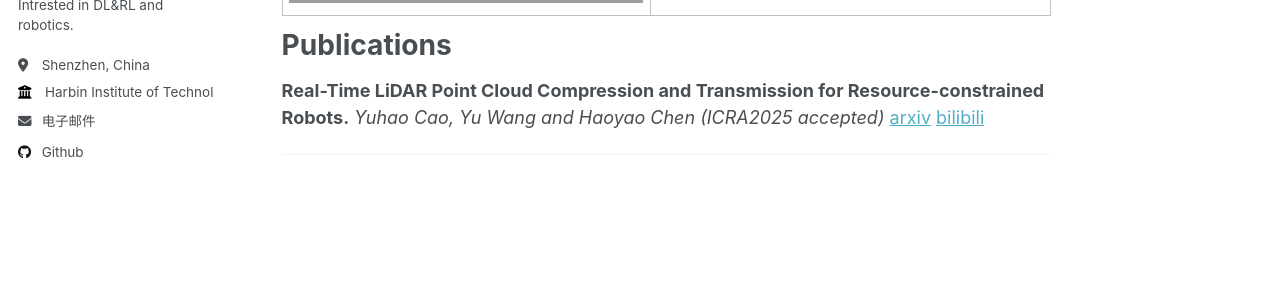
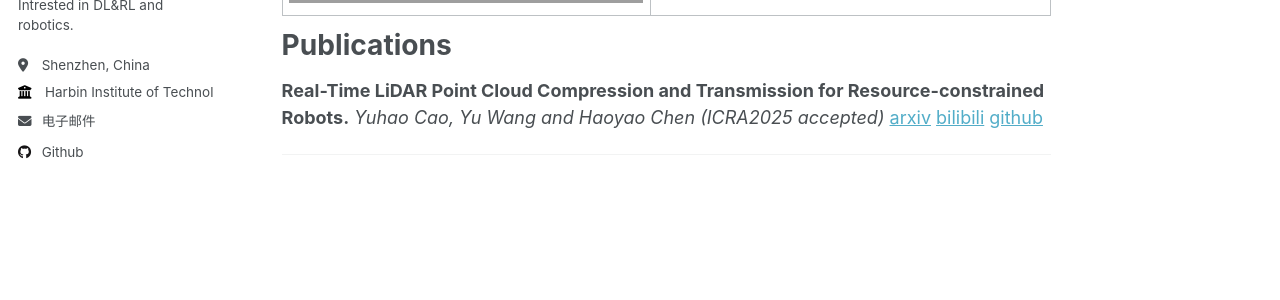
Before and after one commit to ZorAttC/ZorAttC.github.io, a Jekyll site: the page built from _pages/about.md, in a window 1280 px wide and 900 px high, scrolled down 2001 px. Shown: the part 328-628 px from the top of the window. Built offline with Jekyll 4.4.1, drawn with Linux system fonts in a browser that asks for light colours; grey boxes are pictures that could not be loaded.

Commit message:
bilibili

```diff
--- a/_pages/about.md
+++ b/_pages/about.md
@@ -82,6 +82,6 @@
 Publications
 ======
 **Real-Time LiDAR Point Cloud Compression and Transmission for
-Resource-constrained Robots.** *Yuhao Cao, Yu Wang and Haoyao Chen (ICRA2025 accepted)* [arxiv](https://github.com/ZorAttC/RCPCC) [bilibili]()
+Resource-constrained Robots.** *Yuhao Cao, Yu Wang and Haoyao Chen (ICRA2025 accepted)* [arxiv](https://github.com/ZorAttC/RCPCC) [bilibili](https://www.bilibili.com/video/BV1XrZHYqEBE/?vd_source=5afc90db9c8787a059e3d9c402d20d33) [github](https://github.com/HITSZ-NRSL/RCPCC)
 
 ------
```
